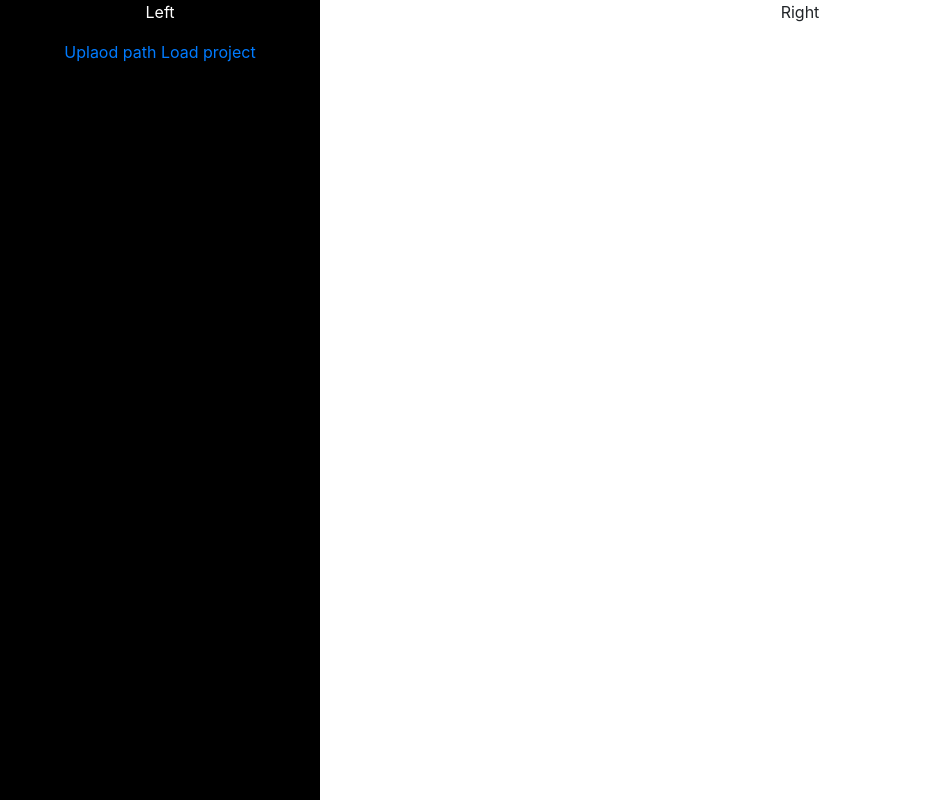
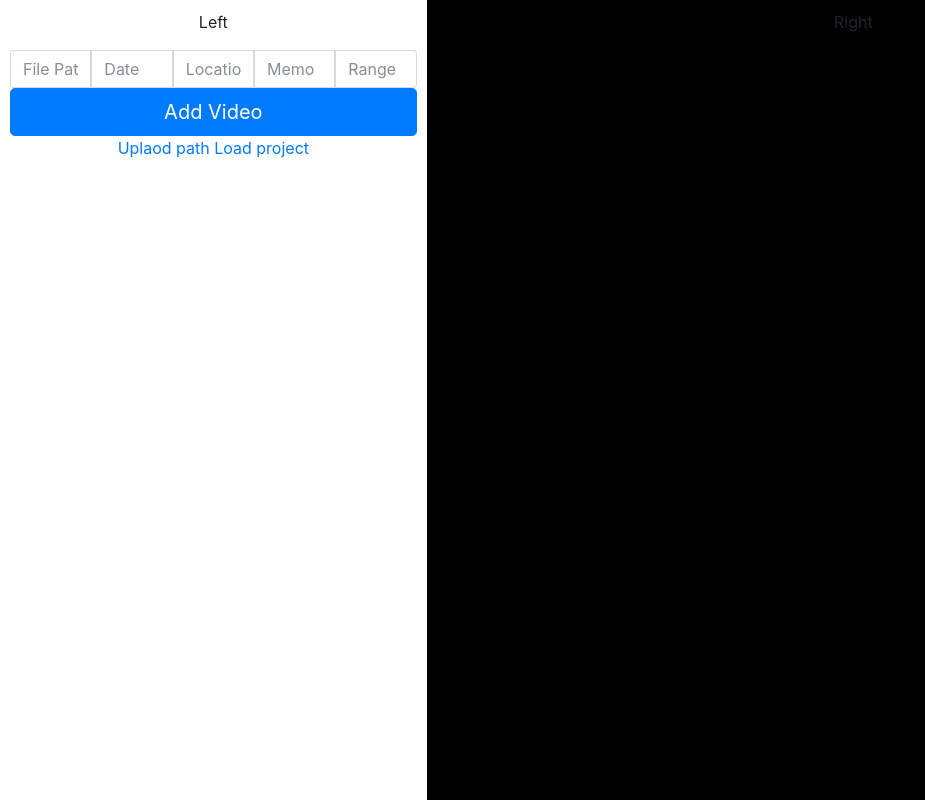
Before and after one commit to dzzp/argos-back, a Django app: page / in a window 1280 px wide. Shown: the whole page, without its empty margins (0-925 px from the left). Run offline with Django 3.2, Linux system fonts and the light colour scheme; some libraries are stand-ins or nearby versions.

Commit message:
Hello Vue

```diff
--- a/static/css/base.css
+++ b/static/css/base.css
@@ -1,39 +1,24 @@
-body, html {
-  margin: 0;
-  overflow: hidden;
-  height:100%;
+body {
+    margin: 0 0 0 0;
+    width: 100%;
+    min-height: 100%;
+    height: 100%;
+    overflow: hidden;
+    position: absolute;
 }
 
-/*@media (min-width: 768px){*/
-@media {
-  #left {
-    position: absolute;
-    top: 0px;
-    bottom: 0;
-    left: 0;
-    width: 25%;
+.full {
+    text-align: center;
+    height: 100%;
     overflow-y: scroll;
-  }
-
-  #right {
-    position: absolute;
-    top: 0;
-    bottom: 0;
-    right: 0;
-    overflow-y: scroll;
-    width: 75%;
-  }
 }
 
 #left {
-  color: #ffffff;
-  background-color: #000000;
-  text-align: center;
-  height:100%;
+    padding: 10px 10px 10px 10px;
+    background-color: #ffffff;
 }
 
 #right {
-  height:100%;
-  background-color: #ffffff;
-  text-align: center;
+    padding: 10px 10px 10px 10px;
+    background-color: #000000;
 }
--- a/templates/base.html
+++ b/templates/base.html
@@ -1,6 +1,7 @@
 <!DOCTYPE html>
 <html>
-  <head>
+
+<head>
     <meta http-equiv="X-UA-Compatible" content="IE=edge">
     <meta charset="utf-8">
     <meta name="viewport" content="width=device-width, initial-scale=1">
@@ -10,19 +11,11 @@
     <link rel="stylesheet" href="https://maxcdn.bootstrapcdn.com/bootstrap/4.0.0-beta/css/bootstrap.min.css" integrity="sha384-/Y6pD6FV/Vv2HJnA6t+vslU6fwYXjCFtcEpHbNJ0lyAFsXTsjBbfaDjzALeQsN6M" crossorigin="anonymous">
     <script src="https://code.jquery.com/jquery-3.2.1.slim.min.js" integrity="sha384-KJ3o2DKtIkvYIK3UENzmM7KCkRr/rE9/Qpg6aAZGJwFDMVNA/GpGFF93hXpG5KkN" crossorigin="anonymous"></script>
     <script src="https://maxcdn.bootstrapcdn.com/bootstrap/4.0.0-beta/js/bootstrap.min.js" integrity="sha384-h0AbiXch4ZDo7tp9hKZ4TsHbi047NrKGLO3SEJAg45jXxnGIfYzk4Si90RDIqNm1" crossorigin="anonymous"></script>
+    <script src="https://unpkg.com/vue/dist/vue.js"></script>
 
     {% load static %}
     <link rel="stylesheet" href="{% static 'css/base.css' %}">
-  </head>
-  <body>
-    <div id="left">
-      <p>Left</p>
-      {% block contents %}
-      {% endblock %}
-    </div>
-    <div id="right">
-      <!-- Map -->
-      <p>Right</p>
-    </div>
-  </body>
+</head>
+{% block contents %} {% endblock %}
+
 </html>
--- a/templates/main.html
+++ b/templates/main.html
@@ -1,8 +1,85 @@
-{% extends 'base.html' %}
+{% extends 'base.html' %} {% block contents %}
 
-{% block contents %}
-<div>
-  <a href="{% url 'upload_path' %}">Uplaod path</a>
-  <a href="{% url 'load' %}">Load project</a>
-</div>
+<body class="container-fluid wrapper">
+    <div class="row full">
+        <div id="left" class="col-4 full">
+            <p>Left</p>
+            <div>
+                {% verbatim %}
+                <div class="input-group">
+                    <input type="text" class="form-control" v-model="input_filepath" placeholder="File Path">
+                    <input type="text" class="form-control" v-model="input_date" placeholder="Date">
+                    <input type="text" class="form-control" v-model="input_location" placeholder="Location">
+                    <input type="text" class="form-control" v-model="input_memo" placeholder="Memo">
+                    <input type="text" class="form-control" v-model="input_range" placeholder="Range">
+                </div>
+                <button type="button" class="btn btn-primary btn-lg btn-block" v-on:click="addVideo">Add Video</button>
+                <div v-for="video in videos" class="card">
+                    <div class="card-header">
+                        {{video.filepath}} {{video.range}}
+                    </div>
+                    <img class="card-header" />
+                    <div class="card-block">
+                        <h4 class="card-title">
+                            {{video.date}}
+                        </h4>
+                        <h4 class="card-title">
+                            {{video.location}}
+                        </h4>
+                        <p class="card-text">
+                            {{video.memo}}
+                        </p>
+                    </div>
+                </div>
+                {% endverbatim %}
+
+                <a href="{% url 'upload_path' %}">Uplaod path</a>
+                <a href="{% url 'load' %}">Load project</a>
+            </div>
+        </div>
+        <div id="right" class="col-8 full">
+            <!-- Map -->
+            <p>Right</p>
+        </div>
+    </div>
+
+    <script>
+        class Video {
+            constructor(filepath, date, location, memo, range) {
+                this.filepath = filepath;
+                this.date = date;
+                this.location = location;
+                this.memo = memo;
+                this.range = range;
+            }
+        }
+        var leftApp = new Vue({
+            el: '#left',
+            data: {
+                videos: [],
+                input_filepath: '',
+                input_date: '',
+                input_location: '',
+                input_memo: '',
+                input_range: '',
+            },
+            methods: {
+                addVideo: function() {
+                    this.videos.push(new Video(
+                        this.input_filepath,
+                        this.input_date,
+                        this.input_location,
+                        this.input_memo,
+                        this.input_range,
+                    ));
+                    this.input_filepath = '';
+                    this.input_date = '';
+                    this.input_location = '';
+                    this.input_memo = '';
+                    this.input_range = '';
+                }
+            },
+        });
+    </script>
+</body>
 {% endblock %}
```
